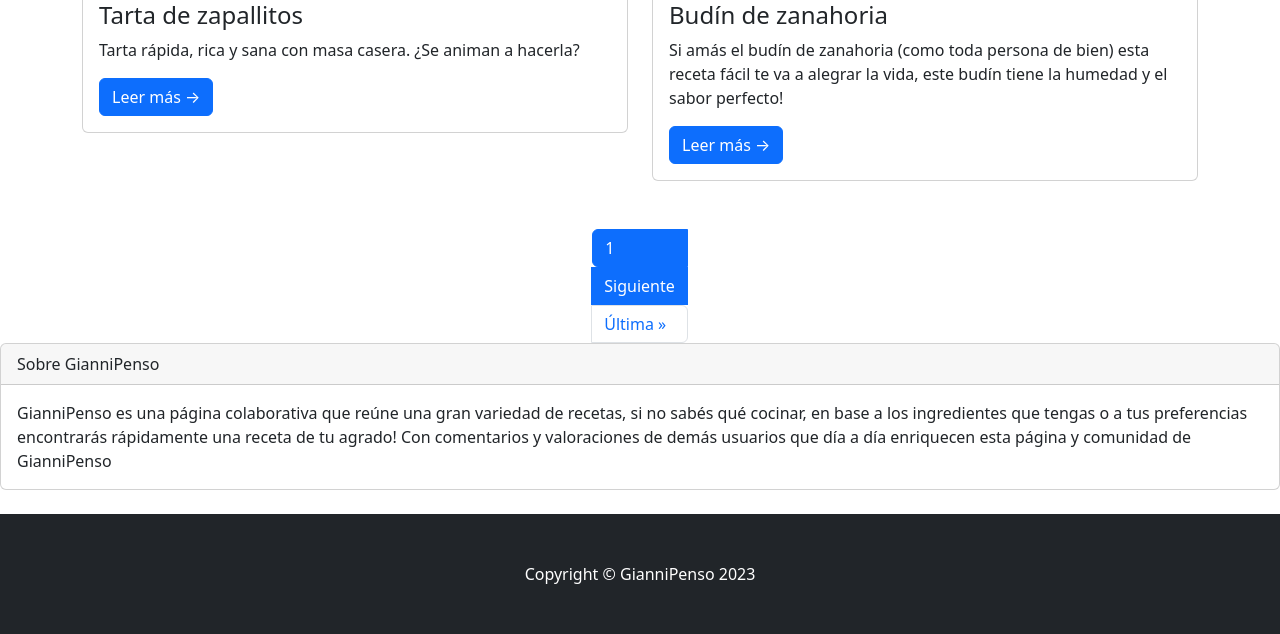
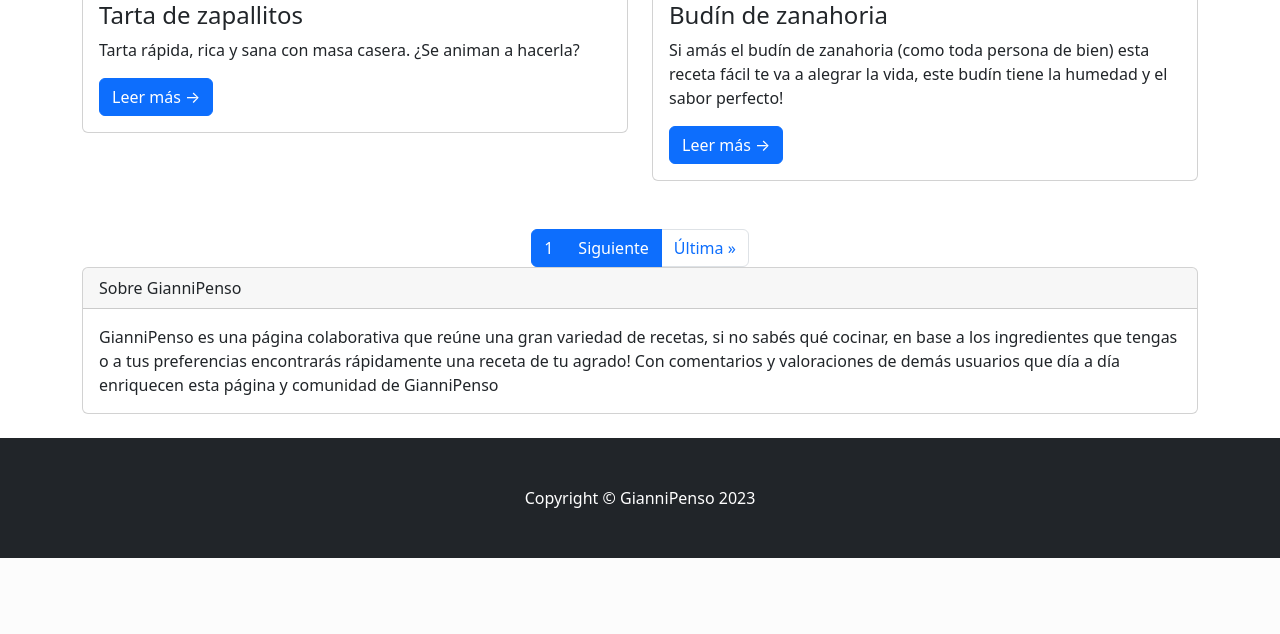
Before and after one commit to Mica-Ortiz/Proyecto-Final-Coder-Ortiz-Micaela, a Django app: page /AppRecetas/recetas-list/ in a window 1280 px wide. Shown: the part 1250-1884 px from the top of the page. After the commit the page ends 1808 px from the top, so only its background shows below. Run offline with Django 4.2, Linux system fonts and the light colour scheme; data comes from the database, SQL or seed files in the repository; some libraries are stand-ins or nearby versions.

Commit message:
Commit 21

```diff
--- a/AppRecetas/templates/AppRecetas/recetas_list.html
+++ b/AppRecetas/templates/AppRecetas/recetas_list.html
@@ -23,7 +23,8 @@
     </div>
     <!-- Paginación -->
 <div class="pagination d-flex justify-content-center mt-4">
-        <span class="step-links">
+    <span class="step-links d-flex">
+
         {% if page_obj.has_previous %}
         <li class="page-item active d-inline" aria-current="page"><a class="page-link" href="?page=1">Primera</a></li>
         <li class="page-item d-inline"><a class="page-link" href="?page={{ page_obj.previous_page_number }}">Anterior</a></li>
@@ -37,5 +38,5 @@
         {% endif %}
     </span>
 </div>
-</div>
+
 {% endblock main %}
```
Lines whose indentation alone changed are shown as unchanged.
